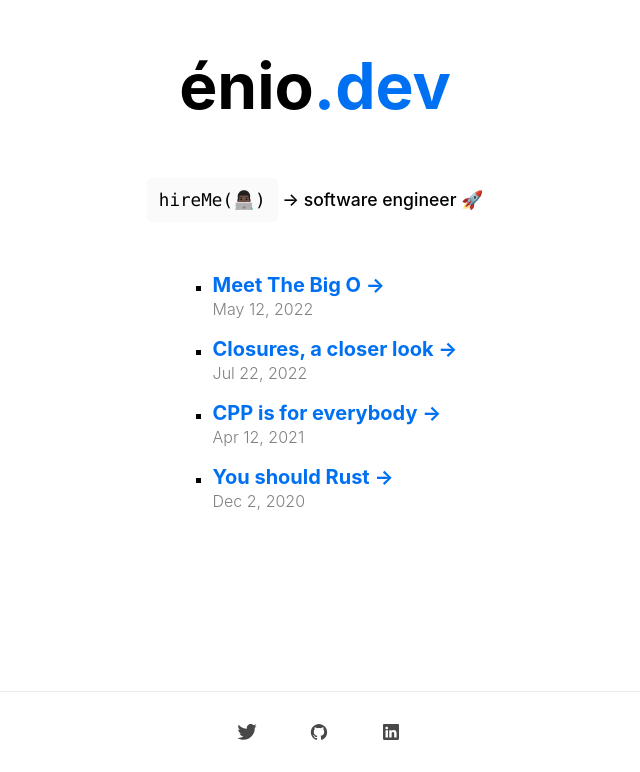
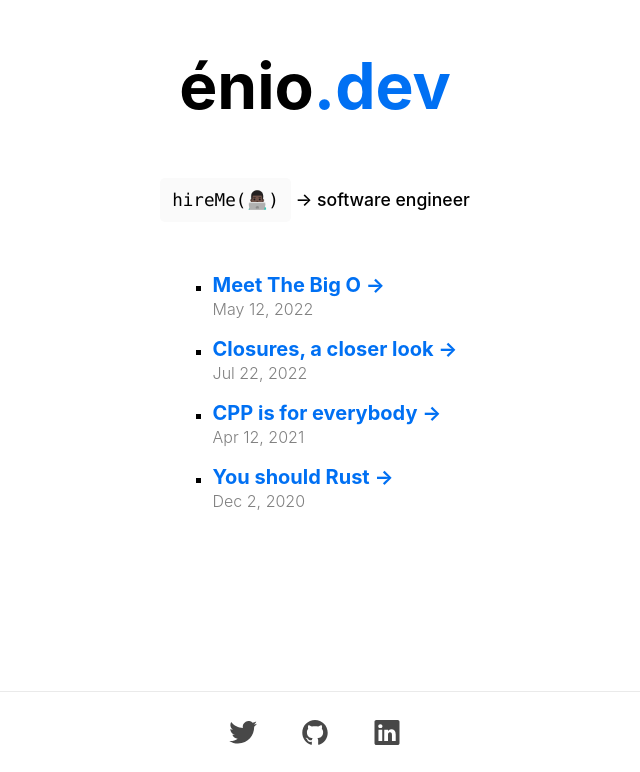
Before and after one commit to datwayskrt/enio, a Next.js app: page / in a window 1280 px wide. Shown: the part 109-881 px from the top of the page, without its empty margins (325-965 px from the left). Built offline with nearby package versions, Linux system fonts and the light colour scheme.

Commit message:
added the socials

```diff
--- a/pages/index.tsx
+++ b/pages/index.tsx
@@ -19,11 +19,12 @@ export default function Home() {
         <p className={styles.description}>
 
           <a href=''>
-          <code className={styles.code}>hireMe(👨🏿‍💻)</code> &rarr; software engineer{' 🚀'}
+          <code className={styles.code}>hireMe(👨🏿‍💻)</code> &rarr; software engineer{''}
           </a>
         </p>
 
         <div className={styles.grid}>
+
           <ul className={styles.list}>
           <li><a href="#" className={styles.card}>
             <h2>Meet The Big O &rarr;</h2>
@@ -66,13 +67,13 @@ export default function Home() {
 
           <span className={styles.logo}>
             <a href='https://twitter.com/eniocarlosao' target={'_blank'} rel="noreferrer">
-              <Image src="/git.svg" alt="github" width={72} height={16} />
+              <Image src="/git.svg" alt="github" width={72} height={23} />
             </a>
             <a href='https://github.com/datwayskrt' target={'_blank'} rel="noreferrer" >
-               <Image src="/twt.svg" alt="twitter" width={72} height={16} />
+               <Image src="/twt.svg" alt="twitter" width={72} height={25} />
             </a>
             <a href='https://linkedin.com/in/eniocarlos' target={'_blank'} rel="noreferrer">
-              <Image src="/link.svg" alt="linkedin" width={72} height={16} />
+              <Image src="/link.svg" alt="linkedin" width={72} height={25} />
             </a>
 
           </span>
--- a/styles/Home.module.css
+++ b/styles/Home.module.css
@@ -109,8 +109,8 @@
 
 .logo {
   height: 1em;
-  margin-left: 0.5rem;
   display: flex;
+
 }
 
 .list {
```
